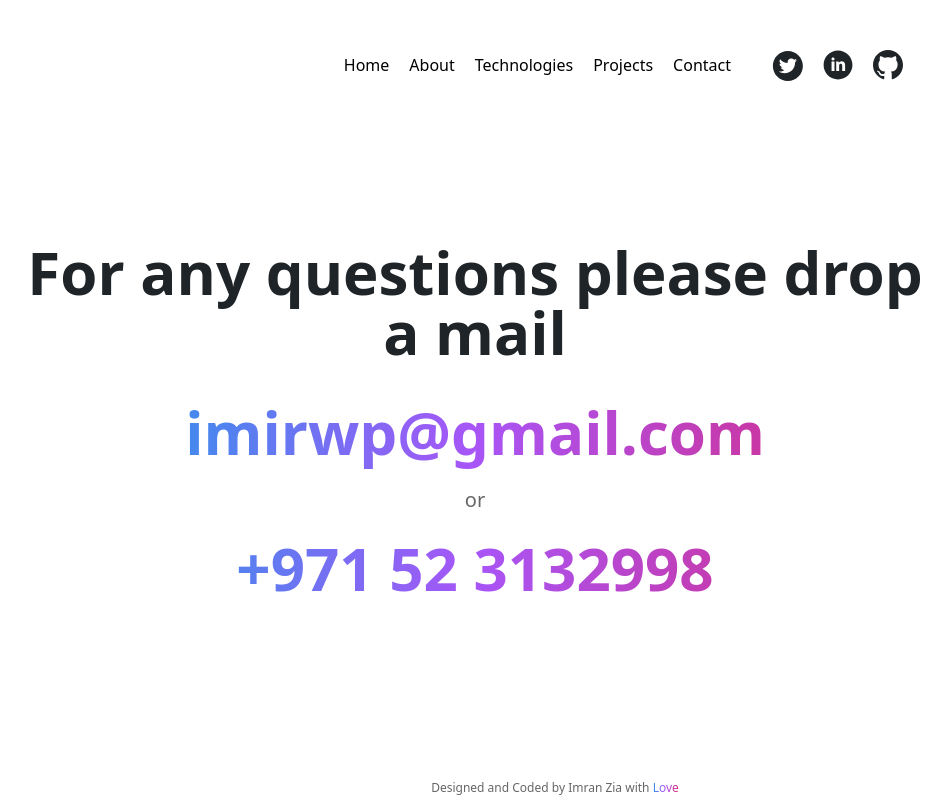
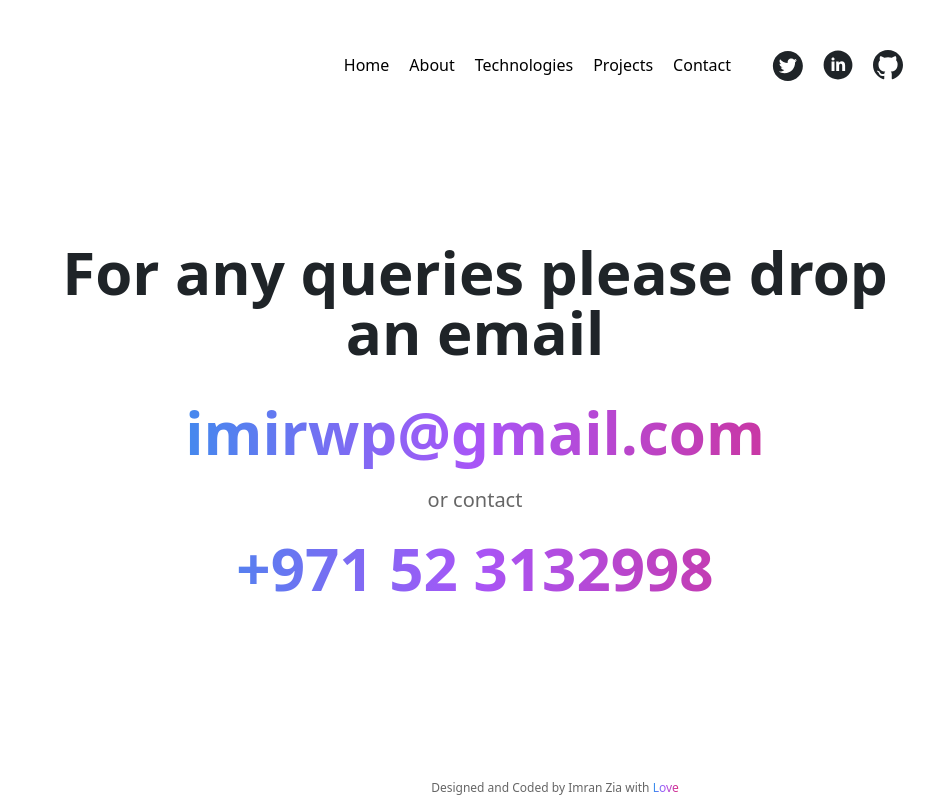
Before and after one commit to whatimran/Portfolio, a React (Create React App) app: page /contact in a window 1280 px wide. Shown: the whole page, without its empty margins (165-1116 px from the left). Built offline with nearby package versions, Linux system fonts and the light colour scheme.

Commit message:
Update Contact.js

```diff
--- a/src/Pages/Contact.js
+++ b/src/Pages/Contact.js
@@ -6,12 +6,12 @@ function Contact() {
   return (
     <main className="container mx-auto max-width section">
       <h1 className="text-center text-2xl md:text-3xl lg:text-6xl text-dark-heading dark:text-light-heading font-semibold md:font-bold">
-        For any questions please drop a mail
+        For any queries please drop an email
       </h1>
       <h3 className="text-center text-3xl md:text-4xl lg:text-6xl text-gradient font-semibold md:font-bold pt-5 md:pt-10 md:pb-6">
         <a href={`mailto:${email}`}>{email}</a>
       </h3>
-      <span className="text-center text-content text-xl font-light block">or</span>
+      <span className="text-center text-content text-xl font-light block">or contact</span>
       <h3 className="text-center text-3xl md:text-4xl lg:text-6xl text-gradient font-semibold md:font-bold pt-2 md:py-6">
         <a href={`tel:${phone}`}>{phone}</a>
       </h3>
```
